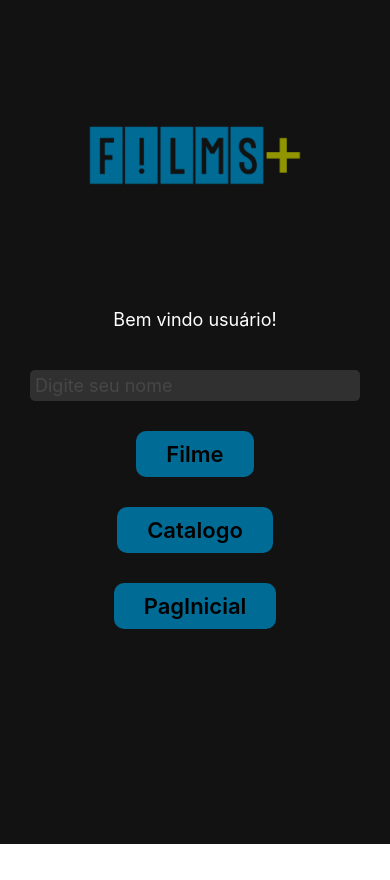
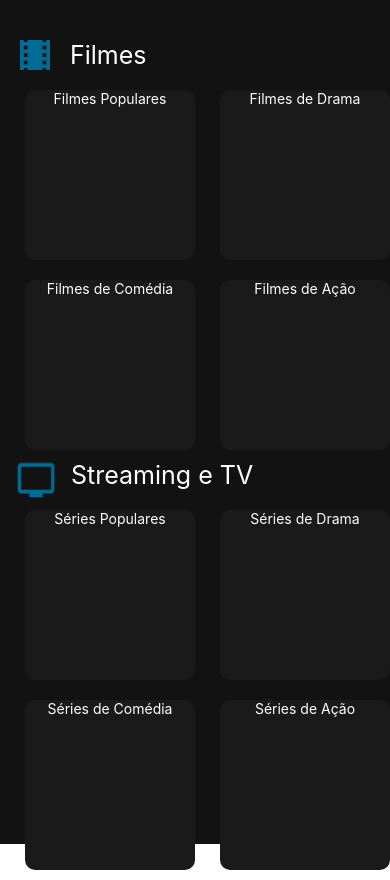
Before and after one commit to HeitorCalmeida/trabalho-final-react-native, a React Native app: screen /TelaInicial in a window 390 px wide. Before the commit the page ends 844 px from the top, so only its background shows below. Built offline with nearby package versions, Linux system fonts and the light colour scheme.

Commit message:
telainicial

```diff
--- /dev/null
+++ b/src/components/CardTelaInicial/index.tsx
@@ -0,0 +1,16 @@
+import React from "react";
+import { Text, TouchableOpacity, View } from "react-native";
+import { styles } from "./styles";
+
+interface Card {
+    titulo: string,
+    foto: any,
+}
+
+export const CardTelaInicial = ({titulo, foto}:Card) => {
+    return (
+        <TouchableOpacity style={styles.container}>
+            <Text style={styles.texto1}>{titulo}</Text>
+        </TouchableOpacity>
+    )
+}
--- /dev/null
+++ b/src/components/CardTelaInicial/styles.ts
@@ -0,0 +1,17 @@
+import { StyleSheet } from "react-native";
+
+export const styles = StyleSheet.create({
+
+    container:{
+        backgroundColor: '#1A1A1A',
+        borderRadius: 10,
+        width: 170,
+        height: 170,
+        marginLeft: 25,
+        marginVertical: 10,
+    },
+    texto1:{
+        color:'#fff',
+        alignSelf:'center',
+    }
+});
--- a/src/rotas/index.tsx
+++ b/src/rotas/index.tsx
@@ -1,6 +1,6 @@
 import React from "react";
 import { createNativeStackNavigator } from "@react-navigation/native-stack";
-import { PagInicial } from "../screens/PagInicial";
+import { TelaInicial } from "../screens/TelaInicial";
 import { NavigationContainer } from "@react-navigation/native";
 import { Catalogo } from "../screens/Catalogo";
 import { Login } from "../screens/Login";
@@ -18,7 +18,7 @@ export const Rotas = () => {
           headerShown: false,
         }}
       >
-        <Stack.Screen name="Inicial" component={PagInicial} />
+        <Stack.Screen name="TelaInicial" component={TelaInicial} />
         <Stack.Screen name="Catalogo" component={Catalogo} />
         <Stack.Screen name="Login" component={Login} />
         <Stack.Screen name="Filme" component={Filme} />
--- a/src/screens/Login/index.tsx
+++ b/src/screens/Login/index.tsx
@@ -25,10 +25,10 @@ export const Login = ({ navigation }: any) => {
                     </Text>
                 </View>
             </TouchableOpacity>
-            <TouchableOpacity onPress={() => navigation.navigate('Inicial')}>
+            <TouchableOpacity onPress={() => navigation.navigate('TelaInicial')}>
                 <View style={styles.botaoEntrar}>
                     <Text style={styles.textoEntrar}>
-                        PagInicial
+                        Tela Inicial
                     </Text>
                 </View>
             </TouchableOpacity>
--- a/src/screens/PagInicial/index.tsx
+++ /dev/null
@@ -1,17 +0,0 @@
-import React from 'react';
-import { StatusBar } from 'expo-status-bar';
-import { Text, View } from 'react-native';
-import styles from "./style"
-import { CardInicial } from './../../components/cardInicial/index';
-
-
-export const PagInicial = () => {
-
-    return (
-        <View style={styles.container}>
-            <Text style={[{ color: "#fff" }]}>Projeto React Native Grupo 2</Text>
-            <StatusBar style="auto" />
-            <CardInicial />
-        </View>
-    );
-}
--- a/src/screens/PagInicial/style.ts
+++ /dev/null
@@ -1,13 +0,0 @@
-import React from "react";
-import { StyleSheet } from "react-native";
-
-const styles = StyleSheet.create({
-    container: {
-        flex: 1,
-        backgroundColor: '#121212',
-        alignItems: 'center',
-        justifyContent: 'center',
-    },
-});
-
-export default styles
--- /dev/null
+++ b/src/screens/TelaInicial/index.tsx
@@ -0,0 +1,51 @@
+import React from 'react';
+import { StatusBar } from 'expo-status-bar';
+import { Text, View, Image } from 'react-native';
+import styles from "./style"
+import filmes from "../../assets/icons/filmes.png"
+import tv from "../../assets/icons/tv.png"
+import { CardTelaInicial } from '../../components/CardTelaInicial';
+
+
+
+export const TelaInicial = () => {
+
+    return (
+        <View style={styles.container}>
+
+
+            <View style={{ flexDirection: 'row', marginBottom: 10, marginTop: 40, }}>
+                <Image source={filmes} style={styles.image} />
+                <Text style={styles.texto1}>Filmes</Text>
+
+            </View>
+
+            <View style={{ flexDirection: 'row', }} >
+                <CardTelaInicial titulo='Filmes Populares' />
+                <CardTelaInicial titulo='Filmes de Drama' />
+            </View>
+            <View style={{ flexDirection: 'row', }} >
+                <CardTelaInicial titulo='Filmes de Comédia' />
+                <CardTelaInicial titulo='Filmes de Ação' />
+            </View>
+
+
+            <View style={{ flexDirection: 'row' }}>
+                <Image source={tv} style={styles.image2} />
+                <Text style={styles.texto2}>Streaming e TV</Text>
+
+            </View>
+
+            <View style={{ flexDirection: 'row', }} >
+                <CardTelaInicial titulo='Séries Populares' />
+                <CardTelaInicial titulo='Séries de Drama' />
+            </View>
+            <View style={{ flexDirection: 'row', }} >
+                <CardTelaInicial titulo='Séries de Comédia' />
+                <CardTelaInicial titulo='Séries de Ação' />
+            </View>
+
+            <StatusBar hidden />
+        </View>
+    );
+}
--- /dev/null
+++ b/src/screens/TelaInicial/style.ts
@@ -0,0 +1,34 @@
+import React from "react";
+import { StyleSheet } from "react-native";
+
+const styles = StyleSheet.create({
+    container: {
+        flex: 1,
+        backgroundColor: '#121212',
+        alignItems: 'flex-start',
+    },
+    texto1: {
+        color: "#fff",
+        fontSize: 25,
+        marginLeft: 20,
+    },
+    texto2: {
+        color: "#fff",
+        fontSize: 25,
+        marginLeft: 15,
+    },
+    image: {
+        width: 30,
+        height: 30,
+        marginStart: 20,
+
+    },
+    image2: {
+        width: 40,
+        height: 40,
+        marginStart: 16,
+
+    }
+});
+
+export default styles
```
Also changed, not shown: src/assets/icons/filmes.png (added), src/assets/icons/tv.png (added).
